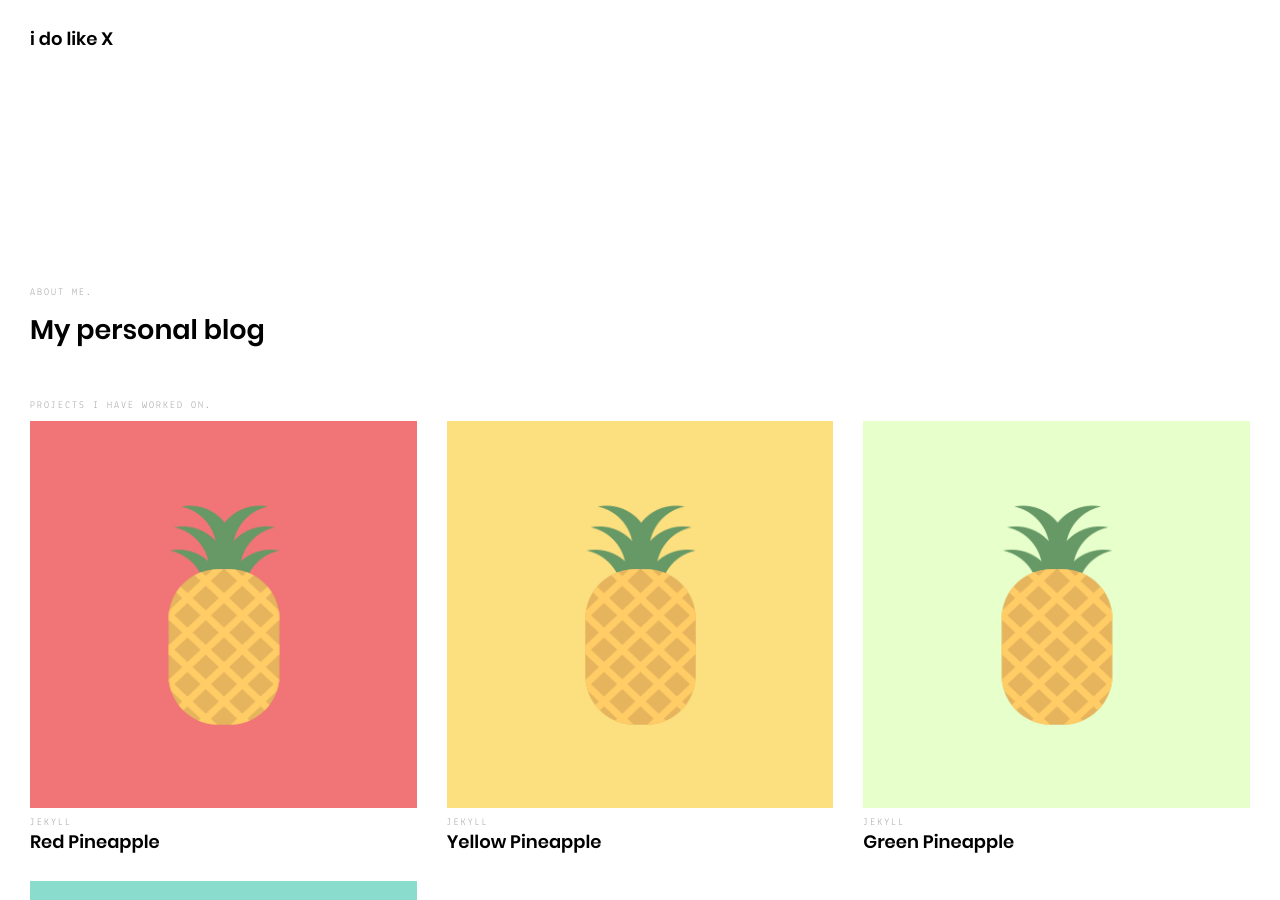
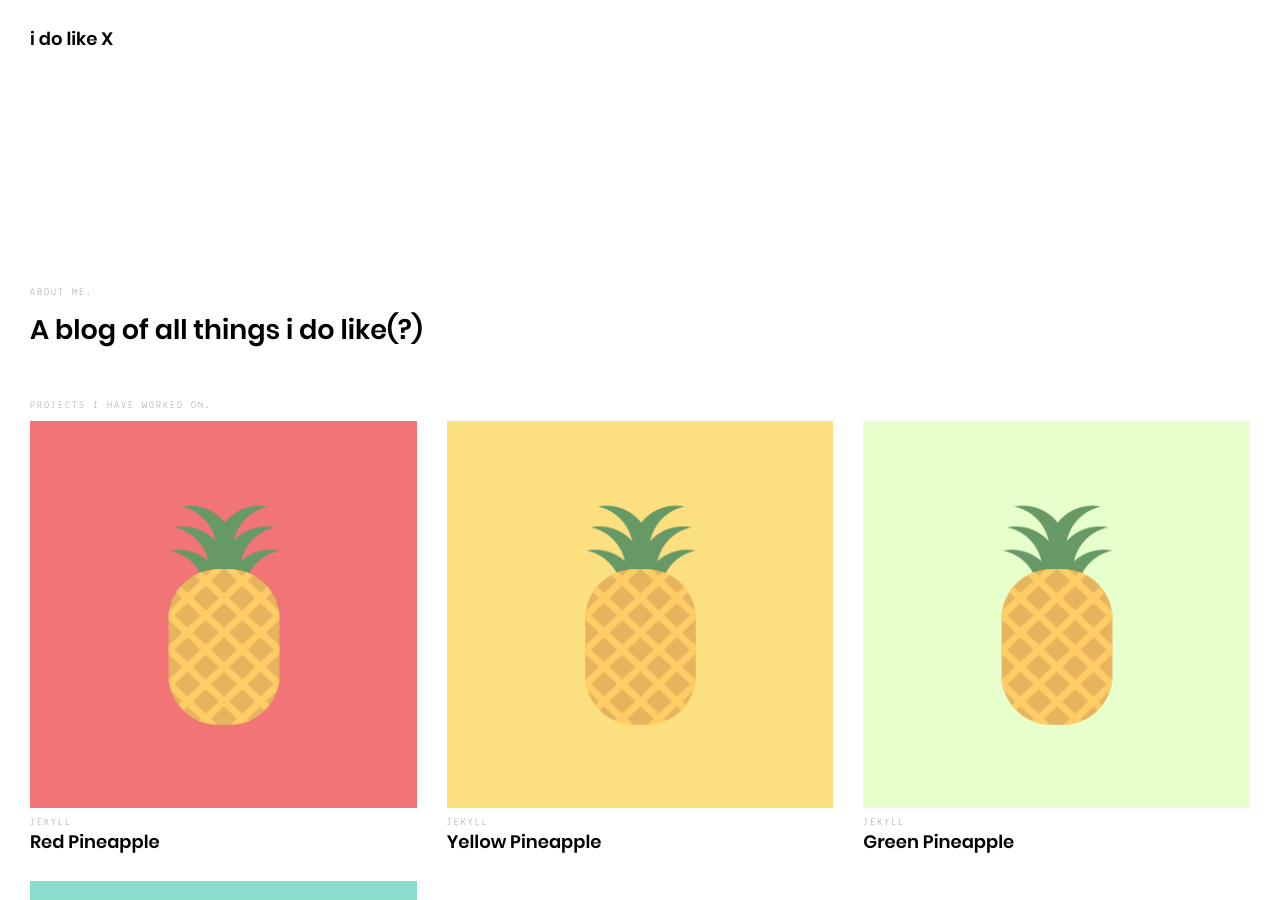
Before and after one commit to idolikex/idolikex.github.io, a Jekyll site: the page built from index.html, in a window 1280 px wide and 900 px high. Built offline with Jekyll 4.4.1, drawn with Linux system fonts in a browser that asks for light colours; nearby versions of some CDN libraries; library files that are not in the unit come from our copies.

Commit message:
Changed site description

```diff
--- a/_config.yml
+++ b/_config.yml
@@ -1,7 +1,7 @@
 # User config
 author: "i do like X"
 tagline: "i do like X - a personal blog"
-description: "My personal blog"
+description: "A blog of all things i do like(?)"
 keywords: "Blog"
 # email: "dtghose@gmail.com"
 # linkedin: "https://www.linkedin.com/"
```
